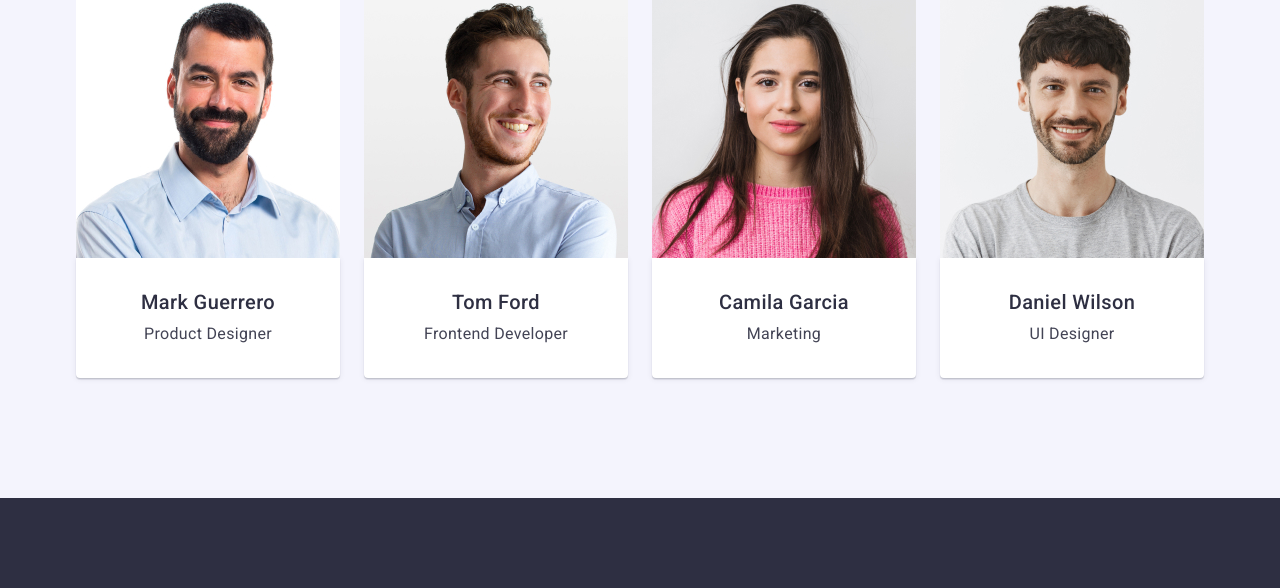
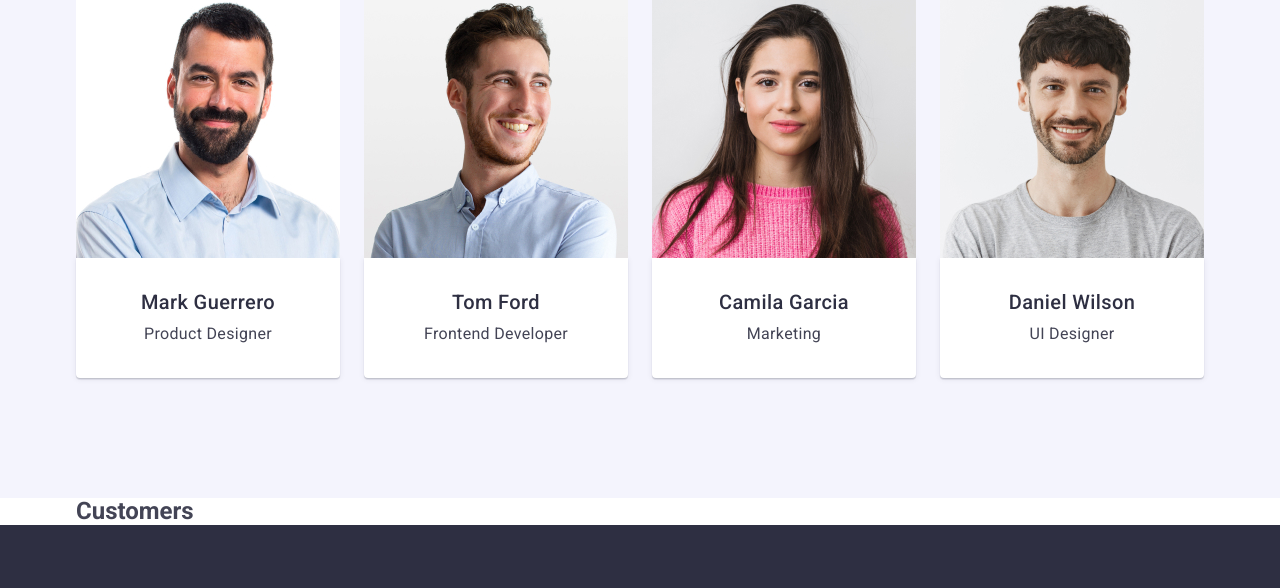
Before and after one commit to k-olia/goit-markup-hw-03, a plain HTML site: page index.html in a window 1280 px wide. Shown: the part 1805-2393 px from the top of the page. Drawn offline with nearby package versions, Linux system fonts and the light colour scheme.

Commit message:
4th HW in progress

```diff
--- a/index.html
+++ b/index.html
@@ -176,6 +176,12 @@
           </ul>
         </div>
       </section>
+      <!-- --------------- Customers ---------------------- -->
+      <section>
+        <div class="container">
+          <h2>Customers</h2>
+        </div>
+      </section>
     </main>
     <footer class="footer">
       <div class="container footer-card">
```
